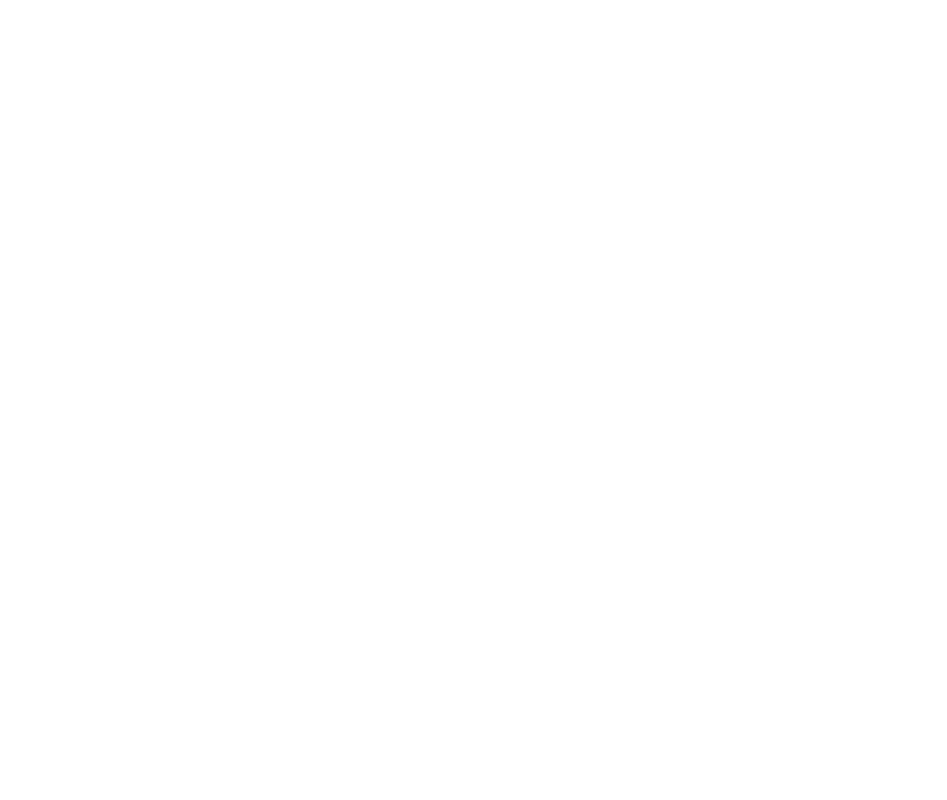
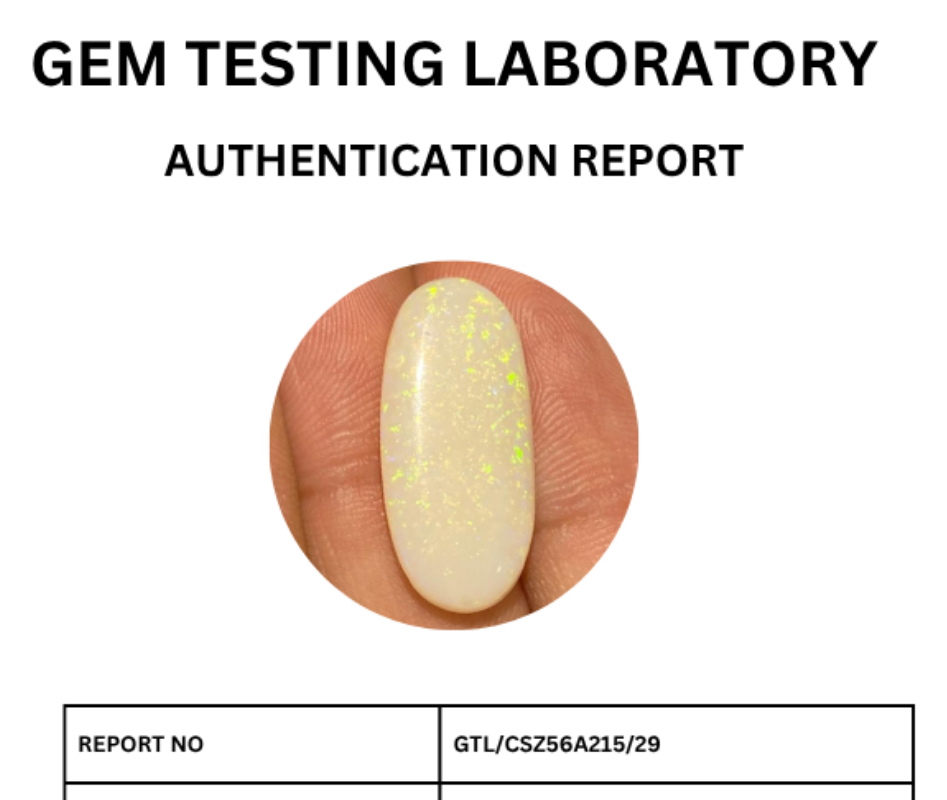
Before and after one commit to vagg17/GTL-CSZ56A215-29-, a plain HTML site: page index.html in a window 1280 px wide. Shown: the top 800 px of the page, without its empty margins (186-1133 px from the left). Drawn offline with Linux system fonts and the light colour scheme.

Commit message:
Update index.html

```diff
--- a/index.html
+++ b/index.html
@@ -9,7 +9,7 @@
     <title>GDAC</title>
 </head>
 <body>
-    <img class = "reportImage" src="report.jpeg" alt="">
+    <img class = "reportImage" src="report.png" alt="">
 
 </body>
 
```
